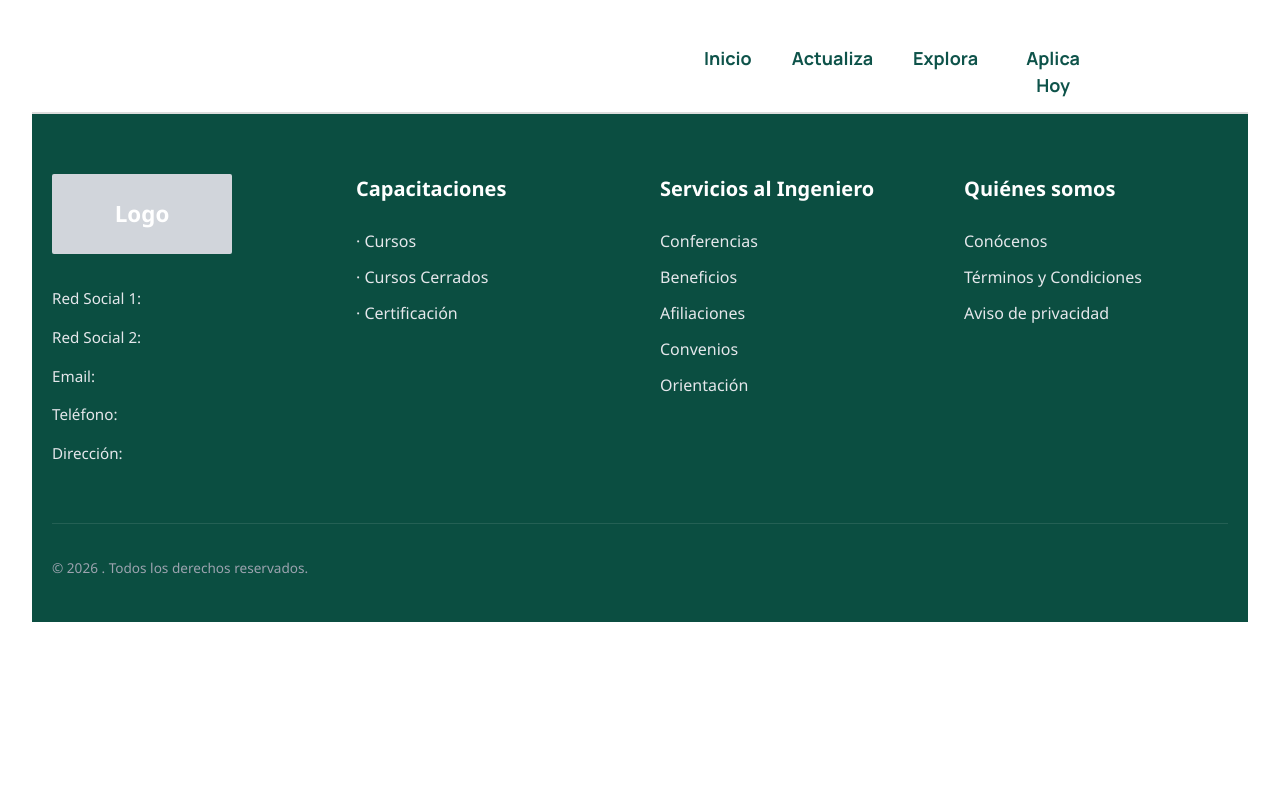
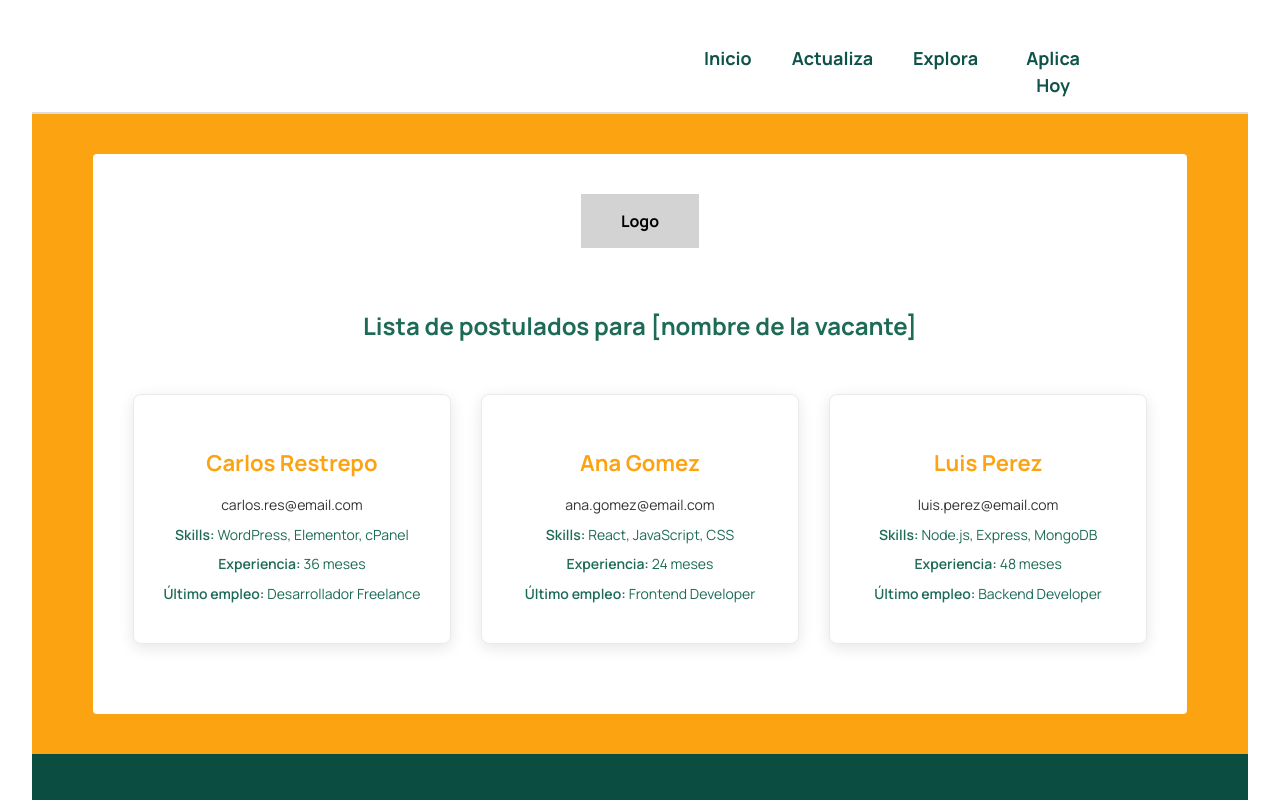
Before and after one commit to fredyuruena/proyectoingenieros, a React (Vite) app: page /vistapostulados in a window 1280 px wide. Shown: the top 800 px of the page. Built offline with nearby package versions, Linux system fonts and the light colour scheme.

Commit message:
Vista de postulaciones

```diff
--- a/src/App.jsx
+++ b/src/App.jsx
@@ -14,6 +14,7 @@ import Inicio from "./Paginas/Inicio/Inicio.jsx";
 import Login from "./Paginas/Login/Login.jsx";
 import Registro from "./Paginas/Registro/Registro.jsx";
 import FormularioVacante from "./Paginas/FormularioVacante/FormularioVacante.jsx";
+import VistaPostulados from "./Paginas/VistaPostulados/VistaPostulados.jsx";
 
 
 
@@ -35,6 +36,7 @@ function App() {
         <Route path="/login" element={<Login />} />
         <Route path="/registro" element={<Registro />} />
         <Route path="/formulariovacante" element={<FormularioVacante />} />
+        <Route path="/vistapostulados" element={<VistaPostulados/>} />
 
       </Routes>
 
--- /dev/null
+++ b/src/Paginas/VistaPostulados/VistaPostulados.css
@@ -0,0 +1,121 @@
+/*
+  Contenedor principal de la vista de postulados.
+  Utilizamos flexbox para centrar el contenido y el color de fondo para simular
+  las franjas laterales de la imagen de referencia.
+*/
+.vista-postulados-contenedor {
+  display: flex;
+  justify-content: center;
+  background-color: #fca311; /* Color amarillo-naranja para las franjas laterales */
+  padding: 40px 0; /* Espaciado superior e inferior para separar del header y footer */
+  min-height: 80vh;
+  font-family: 'Manrope', sans-serif;
+}
+
+/*
+  Contenedor blanco donde va todo el contenido.
+  Se limita el ancho para que siempre aparezcan las franjas amarillas a los lados.
+*/
+.vista-postulados-contenido {
+  background-color: #ffffff;
+  width: 90%;
+  max-width: 1100px;
+  padding: 40px;
+  border-radius: 4px; /* Opcional, para suavizar bordes */
+  min-height: 60vh;
+}
+
+/*
+  Estilos del recuadro gris que funciona como "Logo"
+  según el mockup proporcionado.
+*/
+.logo-placeholder-postulados {
+  background-color: #d3d3d3; /* Gris claro */
+  color: #000000;
+  padding: 15px 40px;
+  font-weight: 700;
+  display: inline-block;
+  margin-bottom: 40px;
+}
+
+/*
+  Título en verde oscuro y centrado
+*/
+.titulo-postulados {
+  color: #1d6b56; /* Verde oscuro institucional */
+  text-align: center;
+  font-size: 24px;
+  font-weight: 700;
+  margin-bottom: 50px;
+}
+
+/*
+  Sistema de grilla (Grid) para acomodar las tarjetas.
+  Automáticamente se ajustan en columnas dependiendo del espacio disponible.
+  Para pantallas grandes, son 3 columnas (1fr 1fr 1fr).
+*/
+.tarjetas-grid {
+  display: grid;
+  grid-template-columns: repeat(auto-fit, minmax(280px, 1fr));
+  gap: 30px;
+  justify-items: center; /* Centrar cada bloque de tarjeta */
+}
+
+/*
+  Estilo individual de cada tarjeta.
+  Tiene sombra, padding y bordes redondeados.
+*/
+.tarjeta-postulado {
+  background-color: #ffffff;
+  border: 1px solid #eaeaea;
+  border-radius: 8px;
+  padding: 30px 20px;
+  width: 100%;
+  max-width: 320px;
+  box-shadow: 0px 4px 15px rgba(0, 0, 0, 0.1); /* Sombra para resaltar como en la referencia */
+  text-align: center;
+  transition: transform 0.2s ease, box-shadow 0.2s ease;
+}
+
+.tarjeta-postulado:hover {
+  transform: translateY(-5px);
+  box-shadow: 0px 8px 25px rgba(0, 0, 0, 0.15);
+}
+
+/*
+  Nombre del postulante, usando el color naranja/dorado.
+*/
+.tarjeta-nombre {
+  color: #fca311;
+  font-size: 22px;
+  margin-bottom: 15px;
+  font-weight: 700;
+}
+
+/*
+  Texto con la información de contacto o detalles genéricos
+*/
+.tarjeta-dato {
+  font-size: 14px;
+  margin: 10px 0;
+  line-height: 1.4;
+}
+
+/*
+  Estilo específico para el texto oscuro (ej. teléfono o email en este caso)
+*/
+.tarjeta-email {
+  color: #333333;
+}
+
+/*
+  Estilo específico para el texto en verde (Skills, Experiencia, Último empleo)
+*/
+.tarjeta-verde {
+  color: #1d6b56;
+}
+
+/* Modificador de los bold keys */
+.tarjeta-verde strong {
+  font-weight: 600;
+}
--- /dev/null
+++ b/src/Paginas/VistaPostulados/VistaPostulados.jsx
@@ -0,0 +1,104 @@
+import React, { useState, useEffect } from 'react';
+import './VistaPostulados.css';
+
+const VistaPostulados = () => {
+  // Estado para almacenar los datos de los postulados
+  // En un entorno real, estos datos vendrían de una petición al backend (ej. usando fetch o axios)
+  const [postulados, setPostulados] = useState([]);
+
+  // useEffect se utiliza para simular la carga de datos cuando el componente se monta por primera vez
+  useEffect(() => {
+    // Datos simulados (mock data) basados en la estructura esperada del backend
+    const datosDePrueba = [
+      {
+        "id": 101,
+        "fecha_registro": "2026-04-02",
+        "archivo_url": "/servidor/uploads/cv_101.pdf",
+        "metadata": {
+          "nombre_completo": "Carlos Restrepo",
+          "email": "carlos.res@email.com",
+          "habilidades_clave": ["WordPress", "Elementor", "cPanel"],
+          "experiencia_meses": 36,
+          "ultimo_empleo": "Desarrollador Freelance"
+        }
+      },
+      {
+        "id": 102,
+        "fecha_registro": "2026-04-03",
+        "archivo_url": "/servidor/uploads/cv_102.pdf",
+        "metadata": {
+          "nombre_completo": "Ana Gomez",
+          "email": "ana.gomez@email.com",
+          "habilidades_clave": ["React", "JavaScript", "CSS"],
+          "experiencia_meses": 24,
+          "ultimo_empleo": "Frontend Developer"
+        }
+      },
+      {
+        "id": 103,
+        "fecha_registro": "2026-04-03",
+        "archivo_url": "/servidor/uploads/cv_103.pdf",
+        "metadata": {
+          "nombre_completo": "Luis Perez",
+          "email": "luis.perez@email.com",
+          "habilidades_clave": ["Node.js", "Express", "MongoDB"],
+          "experiencia_meses": 48,
+          "ultimo_empleo": "Backend Developer"
+        }
+      }
+    ];
+
+    // Actualizamos el estado con los datos de prueba
+    setPostulados(datosDePrueba);
+  }, []); // El arreglo vacío [] asegura que esto se ejecute solo una vez al montar
+
+  return (
+    <div className="vista-postulados-contenedor">
+      {/* Sección principal en blanco con barras amarillas a los lados (logrado por el CSS del contenedor padre) */}
+      <div className="vista-postulados-contenido">
+
+        {/* Placeholder para el Logo (según la imagen) */}
+        <div className="logo-placeholder-postulados">
+          Logo
+        </div>
+
+        {/* Título de la sección */}
+        <h2 className="titulo-postulados">
+          Lista de postulados para [nombre de la vacante]
+        </h2>
+
+        {/* Contenedor de las tarjetas en formato grid (cuadrícula) */}
+        <div className="tarjetas-grid">
+          {/* Iteramos sobre el arreglo de postulados usando .map() para renderizar cada tarjeta dinámicamente */}
+          {postulados.map((postulado) => (
+            <div className="tarjeta-postulado" key={postulado.id}>
+              {/* Nombre de la persona (estilo naranja/dorado) */}
+              <h3 className="tarjeta-nombre">{postulado.metadata.nombre_completo}</h3>
+
+              {/* Mostramos el email en lugar de teléfono (según los datos del backend proveídos) */}
+              <p className="tarjeta-dato tarjeta-email">{postulado.metadata.email}</p>
+
+              {/* Mostramos las habilidades unidas por coma */}
+              <p className="tarjeta-dato tarjeta-verde">
+                <strong>Skills:</strong> {postulado.metadata.habilidades_clave.join(', ')}
+              </p>
+
+              {/* Mostramos la experiencia en meses convirtiendo a años si se desea, o como viene estructurado */}
+              <p className="tarjeta-dato tarjeta-verde">
+                <strong>Experiencia:</strong> {postulado.metadata.experiencia_meses} meses
+              </p>
+
+              {/* Mostramos el último empleo */}
+              <p className="tarjeta-dato tarjeta-verde">
+                <strong>Último empleo:</strong> {postulado.metadata.ultimo_empleo}
+              </p>
+            </div>
+          ))}
+        </div>
+
+      </div>
+    </div>
+  );
+};
+
+export default VistaPostulados;
```
